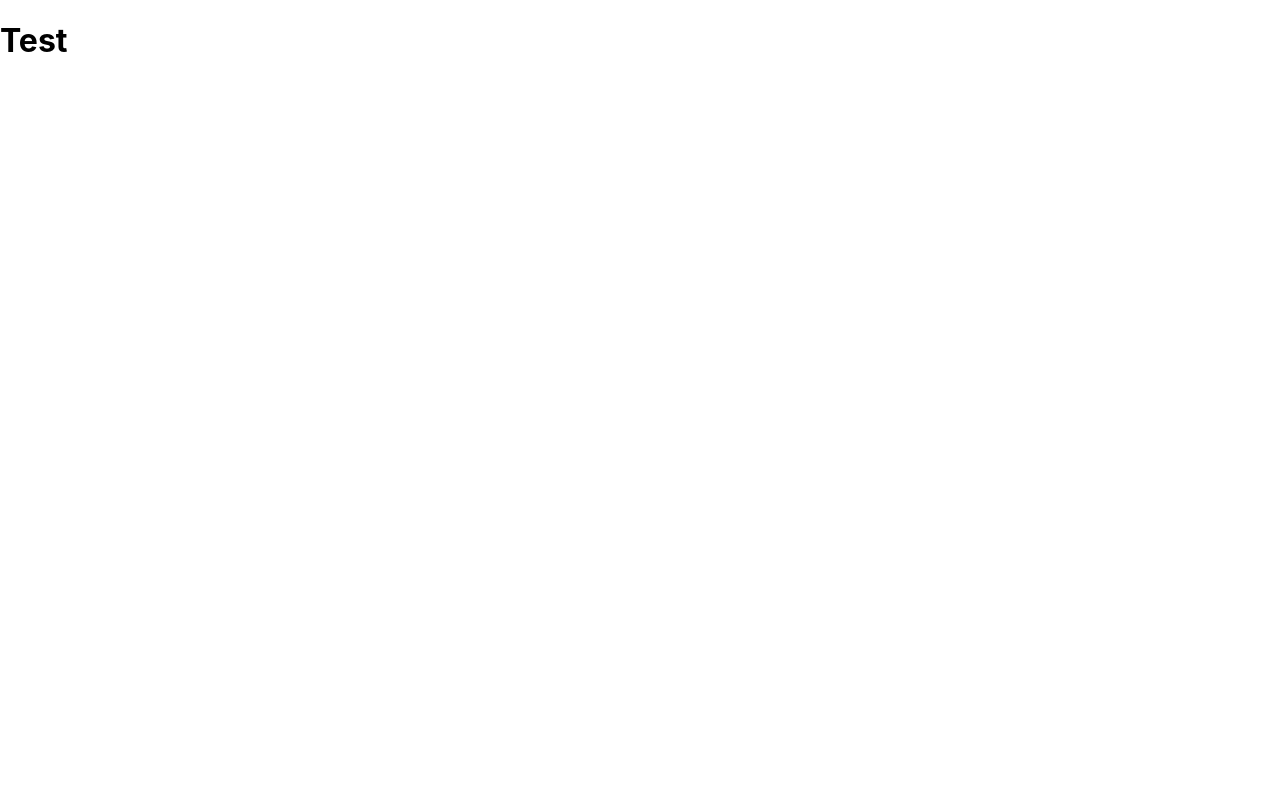
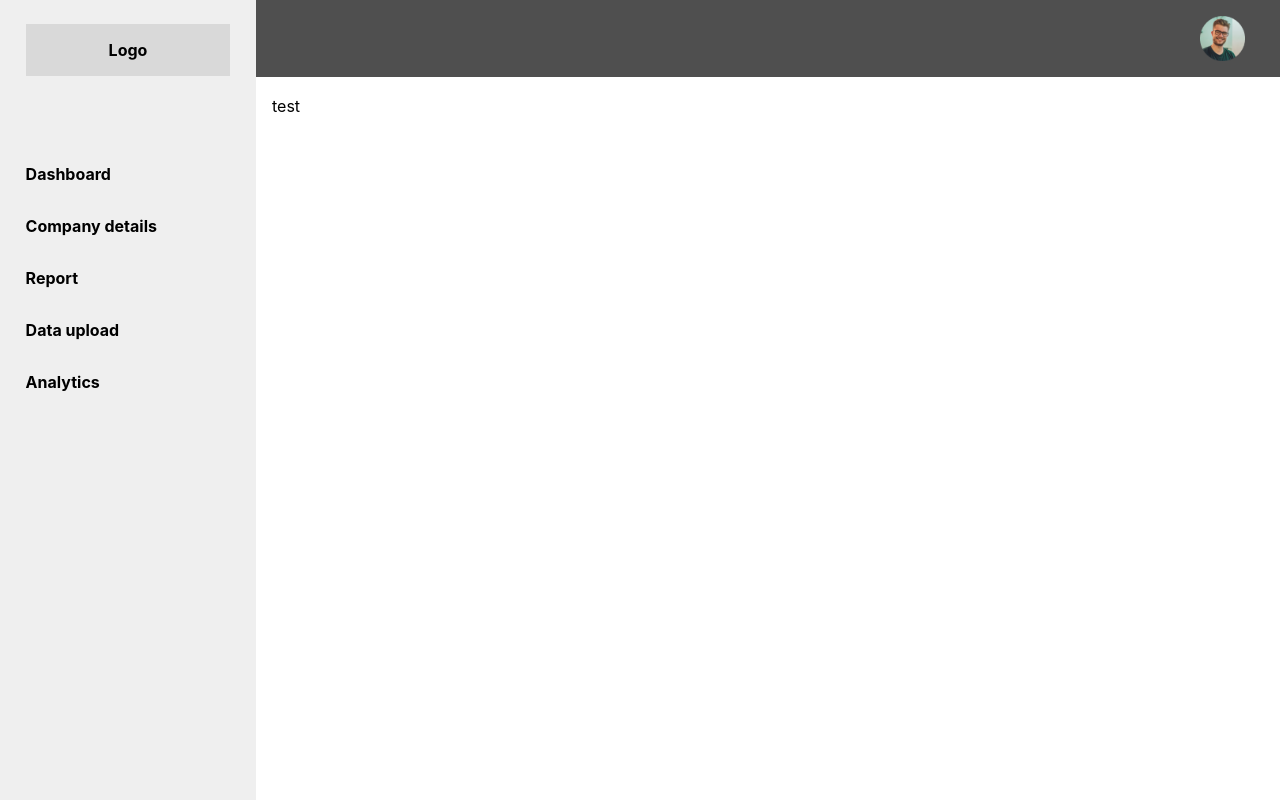
Before and after one commit to TT8-React/Team-2, a React (Create React App) app: page / in a window 1280 px wide. Built offline with nearby package versions, Linux system fonts and the light colour scheme.

Commit message:
editing the sidebar and adding the Main section

```diff
--- a/src/App.js
+++ b/src/App.js
@@ -1,7 +1,13 @@
+import Navbar from "./Components/Navbar/Navbar";
+import SideBar from "./Components/SideBar/SideBar";
+import Main from "./Components/Main/Main";
+
 function App() {
   return (
     <div className="App">
-      <h1>Test</h1>
+      <SideBar />
+      <Main>test</Main>
+      <Navbar />
     </div>
   );
 }
--- a/src/Components/Navbar/Navbar.js
+++ b/src/Components/Navbar/Navbar.js
@@ -1,6 +1,6 @@
 import React from "react";
 import styled from "styled-components";
-import avatar from "./user.png";
+import avatar from "../../Assets/Avatar.png";
 const Nav = styled.div`
   background-color: #4f4f4f;
   color: #fff;
--- a/src/Components/SideBar/SideBar.js
+++ b/src/Components/SideBar/SideBar.js
@@ -1,8 +1,5 @@
 import React from "react";
-import { Link } from "react-router-dom";
 import styled from "styled-components";
-import AnalysisMenu from "./AnalysisMenu";
-import SideMenu from "./SideMenu";
 
 const Side = styled.div`
   background-color: #efefef;
@@ -12,42 +9,53 @@ const Side = styled.div`
   top: 0;
   left: 0;
   height: 100vh;
+`;
+
+const SideItem = styled.div`
+  margin: 2rem 0;
+  font-weight: bold;
+`;
+const Content = styled.div`
+  height: 50%;
+  width: 80%;
+  margin: auto;
   display: flex;
   flex-direction: column;
-  align-items: center;
-  gap: 5em;
+  justify-content: space-between;
 `;
-const Flex = styled.div`
-  display: flex;
-  flex-direction: column;
-  gap: 1rem;
+const Logo = styled.div`
+  background: #d9d9d9;
+  padding: 1rem 3rem;
+  font-weight: bold;
+  text-align: center;
 `;
-const SideItem = styled.div`
-  margin: 0.2rem 0;
-`;
+const Items = styled.div``;
 const SideBar = () => {
   return (
     <Side>
-      <h4>Logo</h4>
-      <Flex>
-        <SideItem>
-          <Link>Dashboard</Link>
-        </SideItem>
-        <SideItem>
-          <Link>Company details</Link>
-        </SideItem>
-        <SideItem>
-          <SideMenu title="Report" />
-        </SideItem>
-        <SideItem>
-          <Link>Data upload</Link>
-        </SideItem>
-        <SideItem>
-          <AnalysisMenu title="Analytics" />
-        </SideItem>
-      </Flex>
+      <Content>
+        <div>
+          <Logo>Logo</Logo>
+        </div>
+        <Items>
+          <SideItem>Dashboard</SideItem>
+          <SideItem>Company details</SideItem>
+          <SideItem>Report</SideItem>
+          <SideItem>Data upload</SideItem>
+          <SideItem>Analytics</SideItem>
+        </Items>
+      </Content>
     </Side>
   );
 };
 
 export default SideBar;
+
+// const FormItem = ({ name, label }) => {
+//   return (
+//     <WrapperItem>
+//       <label htmlFor={name}>{label}</label>
+//       <Input type="text" placeholder={`Enter ${name}`} id={name} name={name} />
+//     </WrapperItem>
+//   );
+// };
```
Also changed, not shown: src/Components/Button/Button.js (added, +14 -0 lines).
